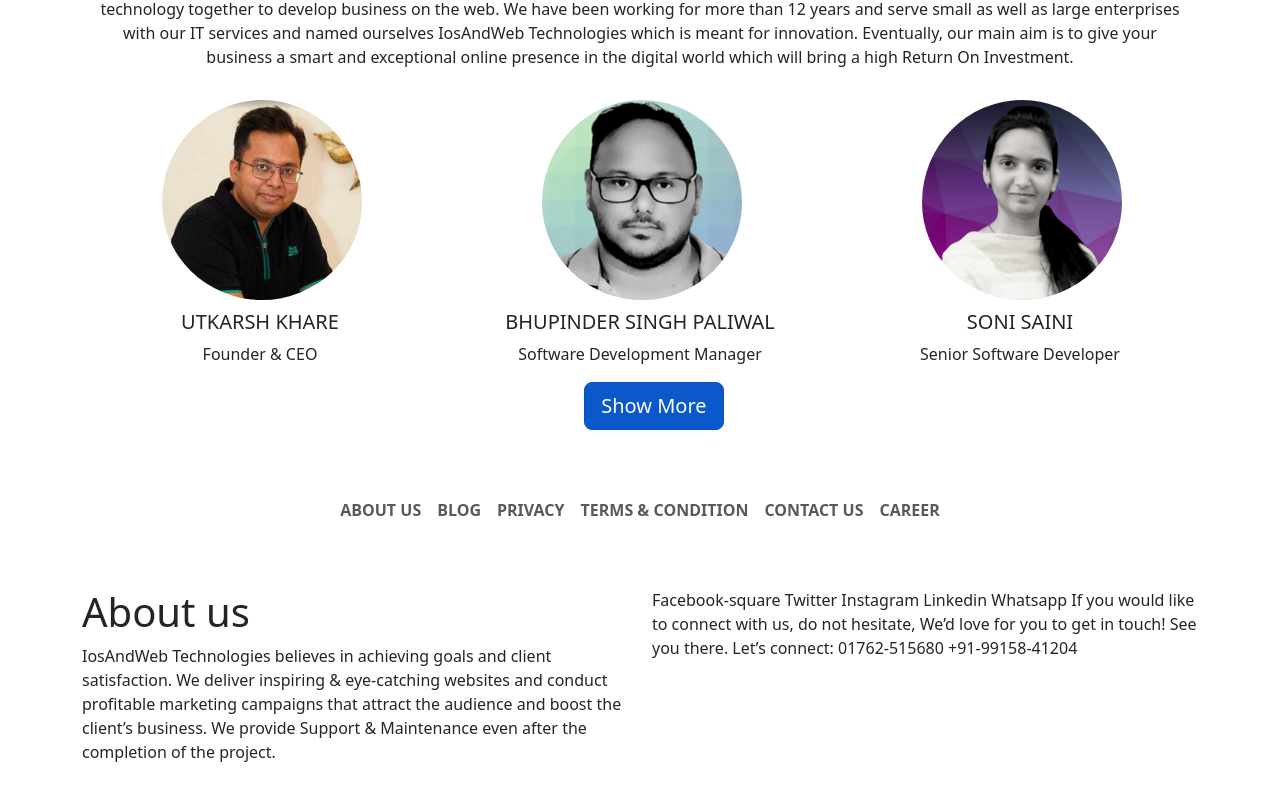
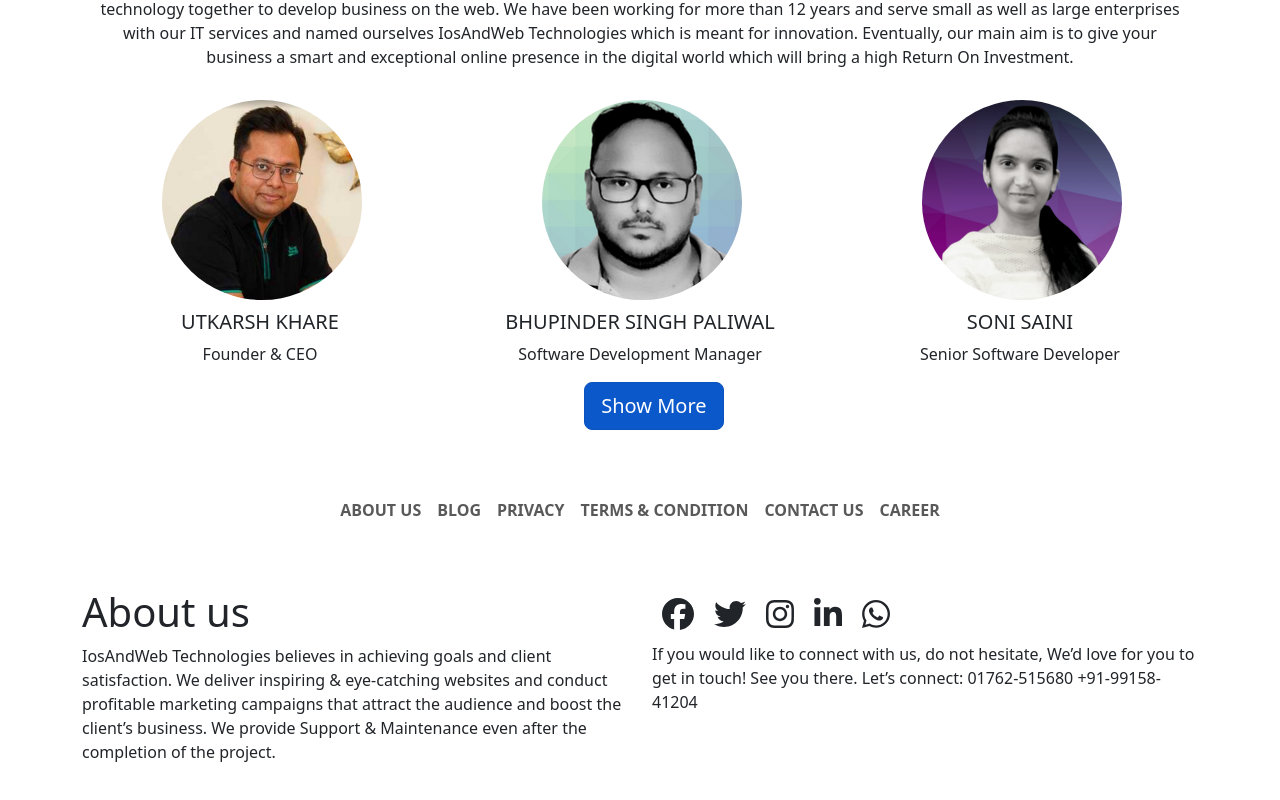
Before and after one commit to Jatin-dev12/sehgal, a React (Create React App) app: page / in a window 1280 px wide. Shown: the part 3815-4615 px from the top of the page. Built offline with nearby package versions, Linux system fonts and the light colour scheme.

Commit message:
social icons added

```diff
--- a/package.json
+++ b/package.json
@@ -4,11 +4,14 @@
   "private": true,
   "dependencies": {
     "@fortawesome/fontawesome-svg-core": "^6.5.1",
+    "@fortawesome/free-brands-svg-icons": "^6.5.1",
+    "@fortawesome/free-regular-svg-icons": "^6.5.1",
     "@fortawesome/free-solid-svg-icons": "^6.5.1",
     "@fortawesome/react-fontawesome": "^0.2.0",
     "@testing-library/jest-dom": "^5.17.0",
     "@testing-library/react": "^13.4.0",
     "@testing-library/user-event": "^13.5.0",
+    "babel-plugin-macros": "^3.1.0",
     "bootstrap": "^5.3.2",
     "react": "^18.2.0",
     "react-bootstrap": "^2.9.1",
--- a/src/App.css
+++ b/src/App.css
@@ -150,3 +150,9 @@
 
 
 }
+svg:not(:root).svg-inline--fa, svg:not(:host).svg-inline--fa {
+    padding: 10px;
+    text-align: center;
+    align-items: center;
+    justify-content: center;
+}
--- a/src/componets/footer.js
+++ b/src/componets/footer.js
@@ -3,9 +3,9 @@ import Nav from 'react-bootstrap/Nav';
 import Navbar from 'react-bootstrap/Navbar';
 import Container from 'react-bootstrap/Container';
 import Row from 'react-bootstrap/Row';
-import Col from 'react-bootstrap/Col'
-
-
+import Col from 'react-bootstrap/Col';
+import { FontAwesomeIcon } from '@fortawesome/react-fontawesome'
+import { faTwitter , faFacebook , faInstagram , faLinkedinIn ,faWhatsapp } from '@fortawesome/free-brands-svg-icons'
 
 
 function footer() {
@@ -34,24 +34,21 @@ function footer() {
 
   <Container>
       <Row>
-        <Col>
+        <Col md-2>
             <h1> About us</h1>
             <p>IosAndWeb Technologies believes in achieving goals and client satisfaction. We deliver inspiring & eye-catching websites and conduct profitable marketing campaigns that attract the audience and boost the client’s business. We provide Support & Maintenance even after the completion of the project.</p>
 
 
 
         </Col>
-        <Col>
-           <p>
+        <Col xs>
+          <FontAwesomeIcon icon={faFacebook} size='2x' />
+          <FontAwesomeIcon icon={faTwitter} size='2x'/>
+          <FontAwesomeIcon icon={faInstagram} size='2x'/>
+          <FontAwesomeIcon icon={faLinkedinIn} size='2x' />
+          <FontAwesomeIcon icon={faWhatsapp} size='2x' />
 
-Facebook-square
-Twitter
-Instagram
-Linkedin
-Whatsapp
-If you would like to connect with us, do not hesitate,
-
-We’d love for you to get in touch! See you there.
+           <p> If you would like to connect with us, do not hesitate, We’d love for you to get in touch! See you there.
 
 Let’s connect: 01762-515680  +91-99158-41204
            </p>
```
Also changed, not shown: 1 other file (tests, documents, lock files or other folders).
